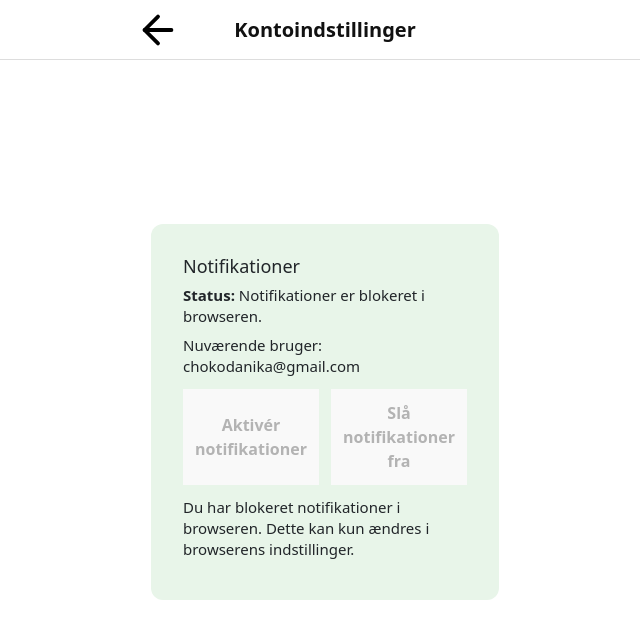
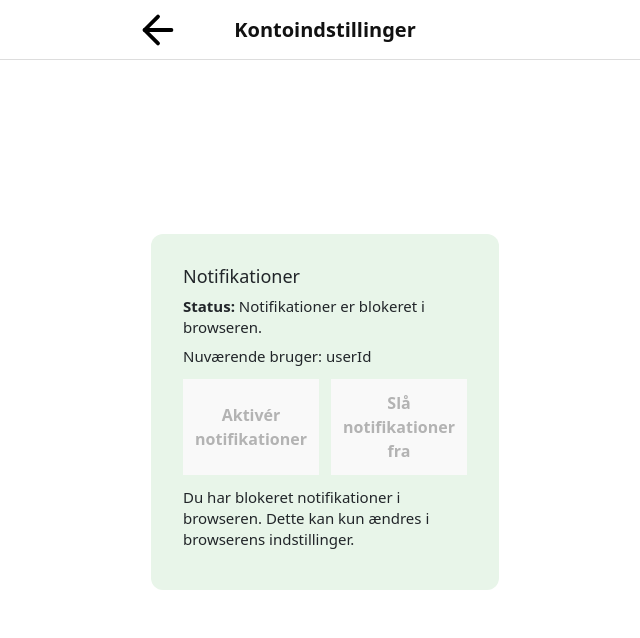
Before and after one commit to CharlineBennekou/Sir98Frontend, a React (Vite) app: page /account-settings in a window 1280 px wide. Shown: the top 638 px of the page, without its empty margins (315-955 px from the left). Built offline with nearby package versions, Linux system fonts and the light colour scheme.

Commit message:
Removed hardcoding of userId

```diff
--- a/src/components/Notifications/NotificationSettings.tsx
+++ b/src/components/Notifications/NotificationSettings.tsx
@@ -1,14 +1,12 @@
 import React from "react";
 import { subscribeAndBuildDto, getCurrentPushSubscription } from "../Notifications/PushHelper";
 import {useUpsertPushSubscriptionMutation,useDeletePushSubscriptionMutation} from "../../store/apis/api"; // adjust path
-
 type NotificationSettingsProps = { userId: string };
 type NotificationStatus = "unsupported" | "default" | "granted" | "denied";
 
 export default function NotificationSettings({ userId }: NotificationSettingsProps) {
   const [isWorking, setIsWorking] = React.useState(false);
   const [status, setStatus] = React.useState<NotificationStatus>("default");
-
   const [upsertPushSubscription] = useUpsertPushSubscriptionMutation();
   const [deletePushSubscription] = useDeletePushSubscriptionMutation();
 
--- a/src/pages/AccountSettings.tsx
+++ b/src/pages/AccountSettings.tsx
@@ -1,11 +1,11 @@
 // src/pages/AccountSettings.tsx
 import AppHeader from "../components/layout/AppHeader";
 import NotificationSettings from "../components/Notifications/NotificationSettings";
+import { isAuthenticated } from "../components/users/IsAuthenticated";
 import "./../styles/AboutUsStyle.css";
-
 export default function AccountSettings() {
   // TEMP until authentication exists
-  const userId = "chokodanika@gmail.com";
+  const userId = isAuthenticated() ? String(localStorage.getItem("Email")) : "userId";
 
   return (
     <>
```
